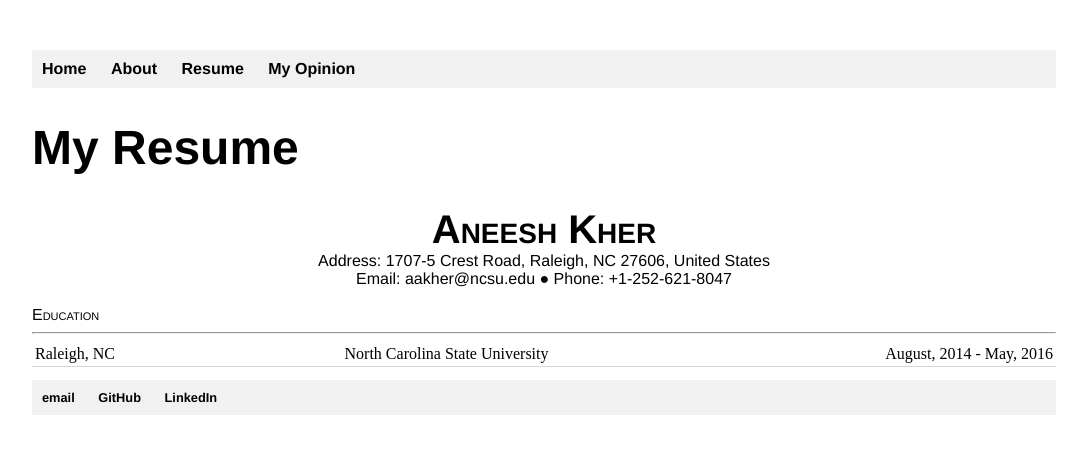
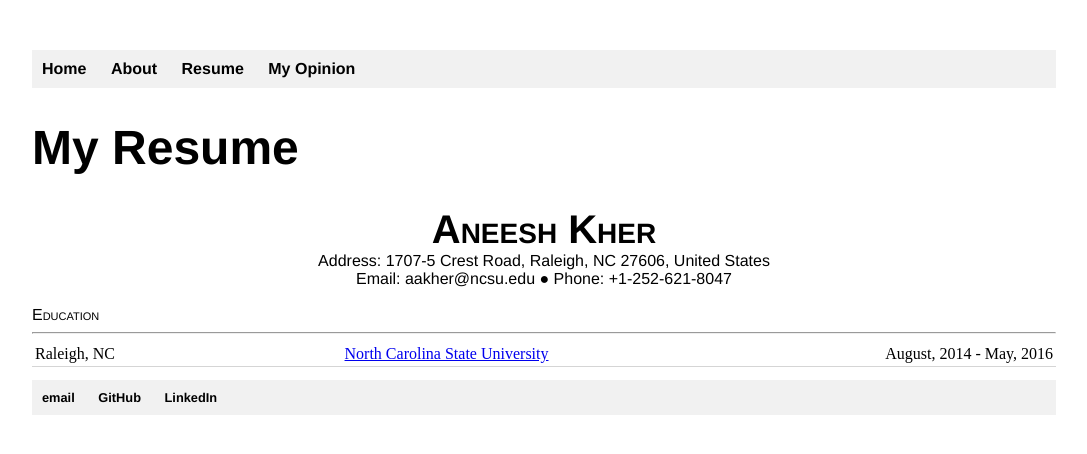
Before and after one commit to aneeshkher/aneeshkher.github.io, a Jekyll site: the page built from resume/index.html, in a window 1280 px wide. Shown: the top 454 px of the page, without its empty margins (96-1183 px from the left). Built offline with Jekyll 4.4.1, drawn with Linux system fonts in a browser that asks for light colours.

Commit message:
Add href to NCSU in resume

```diff
--- a/resume/index.html
+++ b/resume/index.html
@@ -15,7 +15,7 @@ title: "Aneesh Kher's Resume"
 	<table border="0" style="width:100%">
 		<tr>
 			<td style="text-align: left">Raleigh, NC</td>
-			<td style="text-align: center">North Carolina State University</td>
+			<td style="text-align: center"><a href="www.ncsu.edu">North Carolina State University</a></td>
 			<td style="text-align: right">August, 2014 - May, 2016</td>
 		</tr>
 	</table>
```
